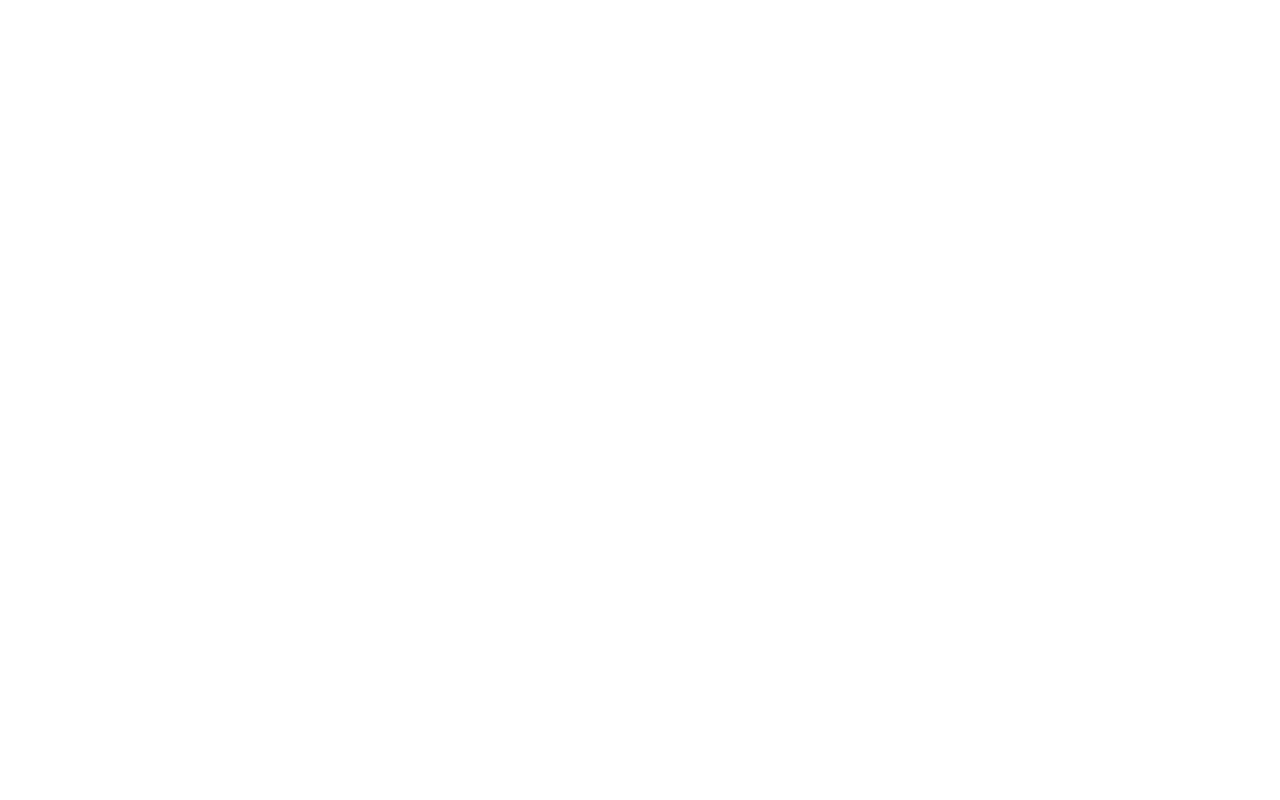
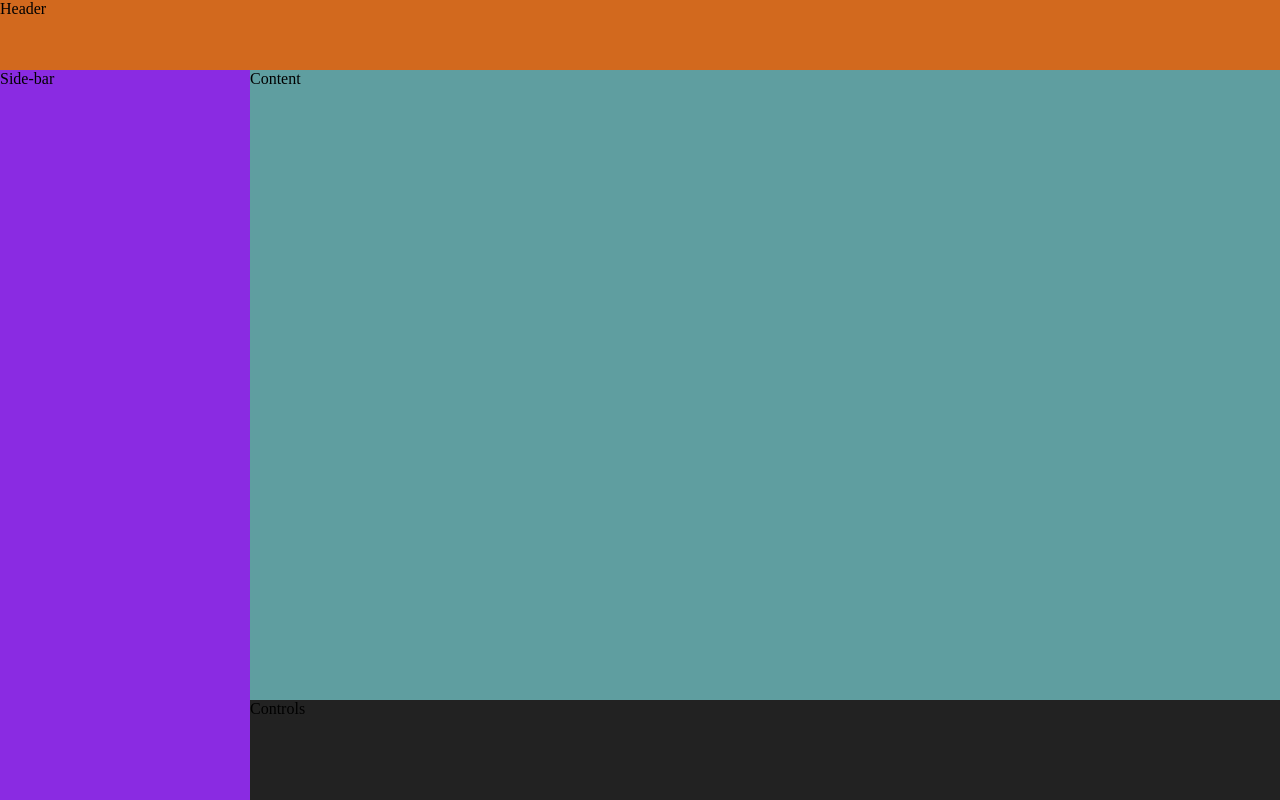
Before and after one commit to alanjoelschneider/music-app, a website with bundled scripts: page src/index.html in a window 1280 px wide. Built offline with nearby package versions, Linux system fonts and the light colour scheme.

Commit message:
Base layout.

```diff
--- /dev/null
+++ b/src/css/layout.css
@@ -0,0 +1,36 @@
+body {
+  margin: 0;
+  background-color: #222;
+  height: 100vh;
+}
+
+#music-app {
+  display: grid;
+  width: 100%;
+  height: 100%;
+  grid-template-columns: 250px 1fr;
+  grid-template-rows: 70px 1fr 100px;
+  grid-template-areas:
+    'header header'
+    'side-bar content'
+    'side-bar controls';
+}
+
+#header {
+  grid-area: header;
+  background-color: chocolate;
+}
+
+#side-bar {
+  grid-area: side-bar;
+  background-color: blueviolet;
+}
+
+#content {
+  grid-area: content;
+  background-color: cadetblue;
+}
+
+#controls {
+  grid-area: controls;
+}
--- a/src/index.html
+++ b/src/index.html
@@ -4,11 +4,17 @@
     <meta charset="UTF-8" />
     <meta http-equiv="X-UA-Compatible" content="IE=edge" />
     <meta name="viewport" content="width=device-width, initial-scale=1.0" />
+    <link rel="stylesheet" href="./css/layout.css" />
     <title>Music App</title>
   </head>
   <body>
     <script src="./js/player.js" type="module"></script>
     <script src="./js/index.js" type="module"></script>
-    <div id="music-app"></div>
+    <div id="music-app">
+      <div id="header">Header</div>
+      <div id="side-bar">Side-bar</div>
+      <div id="content">Content</div>
+      <div id="controls">Controls</div>
+    </div>
   </body>
 </html>
```
